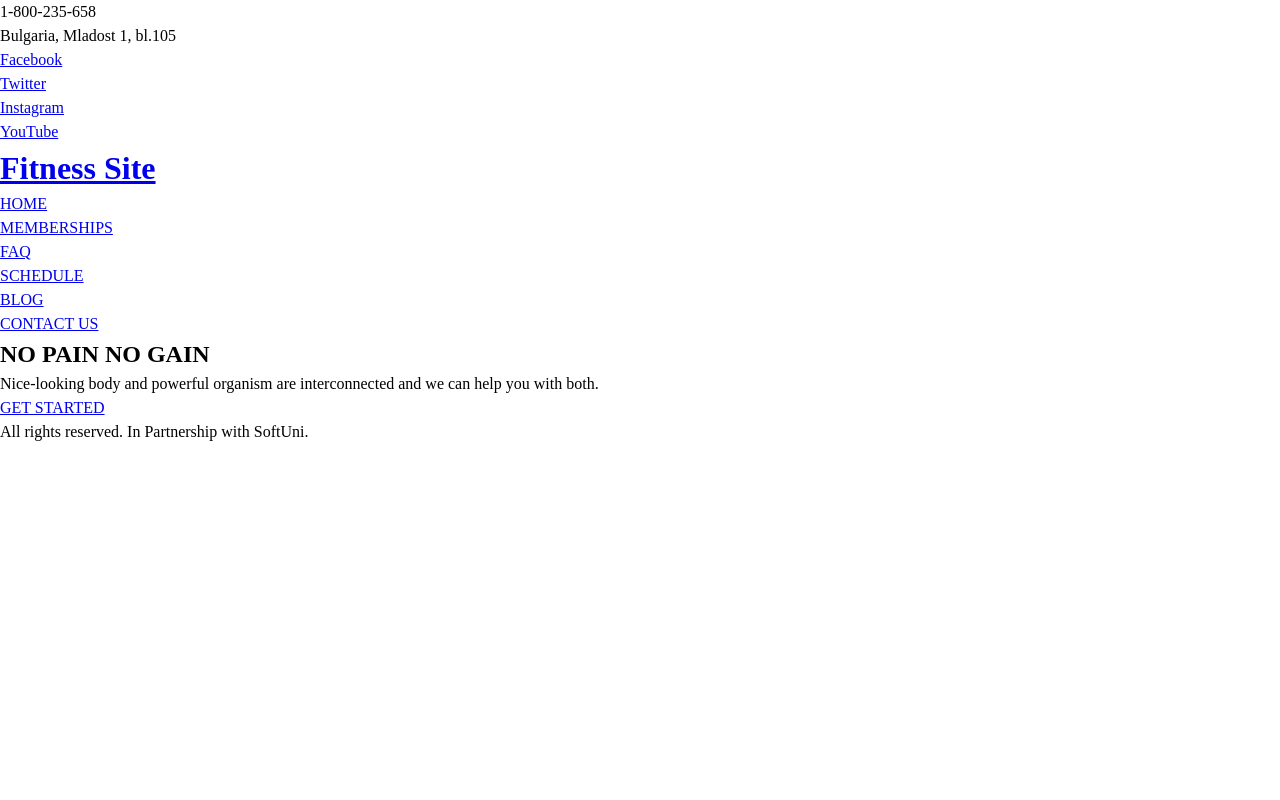
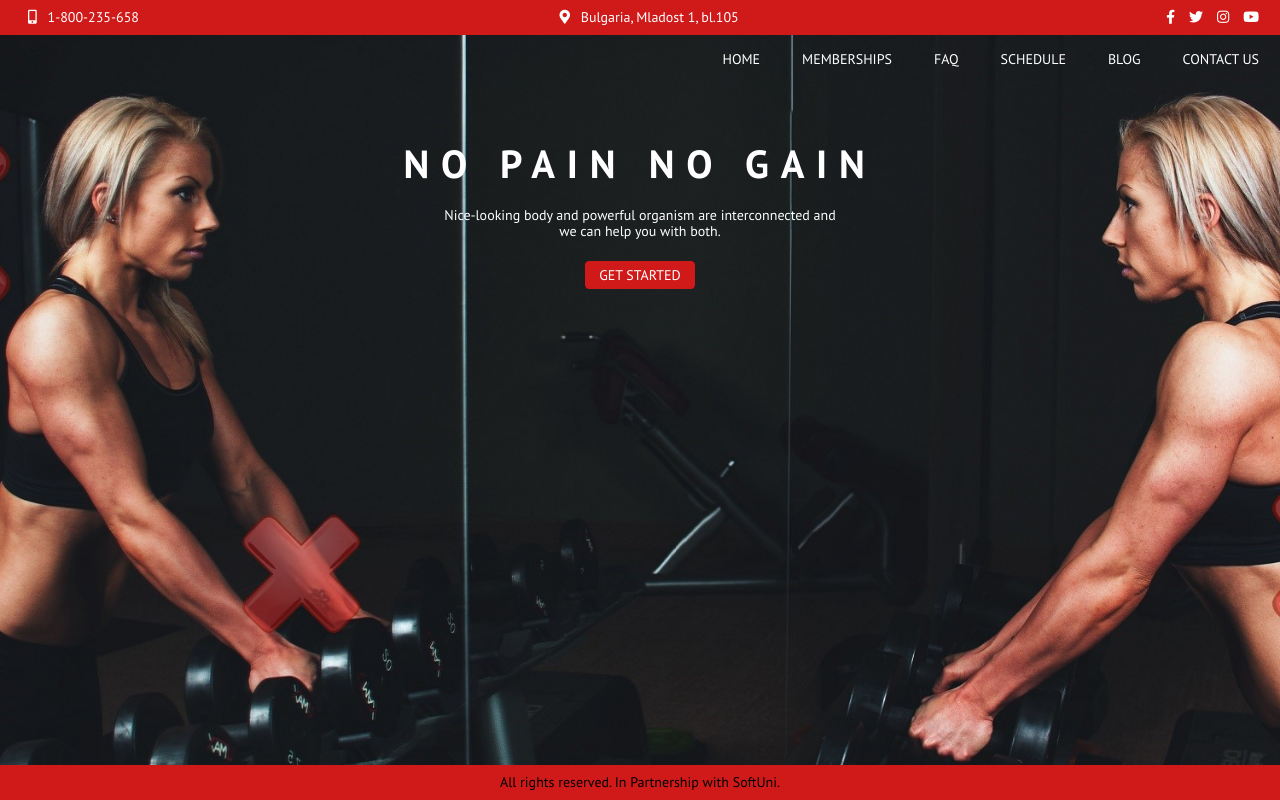
Before and after one commit to AntoanSarafski/SecondExamPreparationHTML-Css, a plain HTML site: page 03.Fitness-Site-Resources/index.html in a window 1280 px wide. Drawn offline with Linux system fonts and the light colour scheme.

Commit message:
Updated 03.Fintess-Site
Commit with all css files and complete design for banner section.

```diff
--- /dev/null
+++ b/03.Fitness-Site-Resources/Styles/layout.css
@@ -0,0 +1,16 @@
+body{
+    background: url(../Image/fitness-main.jpg);
+    background-size: 120% auto;
+    background-position: center -8em;
+    background-repeat: no-repeat;
+}
+
+.site{
+    min-height: 100vh;
+    display: flex;
+    flex-direction: column;
+}
+
+.site-footer{
+    margin-top: auto;
+}
--- /dev/null
+++ b/03.Fitness-Site-Resources/Styles/navigation.css
@@ -0,0 +1,24 @@
+.main-nav {
+    display: flex;
+    justify-content: end;
+
+}
+
+.main-nav ul {
+    display: flex;
+}
+
+.main-nav li,
+.main-nav a {
+    display: block;
+}
+
+.main-nav li {
+    padding: 0 0.5em;
+}
+
+.main-nav a {
+    padding: 1em;
+    text-decoration: none;
+    color: white;
+}
--- a/03.Fitness-Site-Resources/Styles/reset.css
+++ b/03.Fitness-Site-Resources/Styles/reset.css
@@ -25,6 +25,7 @@ ol[role='list'] {
   list-style: none;
   padding: 0;
   margin: 0;
+
 }
 
 /* Set core root defaults */
--- /dev/null
+++ b/03.Fitness-Site-Resources/Styles/sections.css
@@ -0,0 +1,29 @@
+.section-banner{
+    text-align: center;
+    color: white;
+    display: flex;
+    flex-direction: column;
+    align-items: center;
+    padding-top: 4em;
+}
+
+.section-banner h2 {
+    /* word-spacing: 0.4em; */
+    letter-spacing: 0.3em;
+    font-size: 2.8em;
+}
+
+.section-banner p {
+    max-width: 28em;
+    line-height: 1.2;
+}
+
+.section-banner a {
+    display: inline-block;
+    background-color: #D01919;
+    text-decoration: none;
+    color: white;
+    padding: 0.5em 1em;
+    border-radius: 0.3em;
+    line-height: 1;
+}
--- /dev/null
+++ b/03.Fitness-Site-Resources/Styles/site-footer.css
@@ -0,0 +1,11 @@
+.site-footer{
+    display: flex;
+    justify-content: center;
+    padding: 0.5em 1em;
+    background-color: #D01919;
+    color: black;
+}
+
+.site-footer p{
+    padding: 0;
+}
--- /dev/null
+++ b/03.Fitness-Site-Resources/Styles/site-header.css
@@ -0,0 +1,48 @@
+.top-bar{
+    display: flex;
+    justify-content: space-between;
+    padding: 0.5em 1em;
+    background-color: #D01919;
+    color: white;
+}
+
+.top-bar p{
+    padding: 0;
+}
+
+
+header .phone{
+    padding-left: 1em;
+}
+header .phone .phone-number{
+    padding-left: 0.5em;
+}
+
+header .address .address-location{
+    padding-left: 0.5em;
+}
+.socials{
+    display: flex;
+}
+
+.socials li,
+.socials a{
+    display: block;
+    text-decoration: none;
+}
+
+.socials li{
+    padding: 0 0.5em;
+}
+
+.socials a{
+    color: #fff;
+}
+
+h1{
+    text-decoration: none;
+}
+
+.site-header .site-title{
+    display: none;
+}
--- /dev/null
+++ b/03.Fitness-Site-Resources/Styles/site.css
@@ -0,0 +1,8 @@
+@import url(reset.css);
+@import url(typography.css);
+@import url(layout.css);
+@import url(navigation.css);
+@import url(sections.css);
+@import url(site-header.css);
+@import url(site-footer.css);
+@import url('https://cdnjs.cloudflare.com/ajax/libs/font-awesome/5.15.3/css/all.min.css');
--- /dev/null
+++ b/03.Fitness-Site-Resources/Styles/typography.css
@@ -0,0 +1,25 @@
+@import url('https://fonts.googleapis.com/css2?family=PT+Sans:ital,wght@0,400;0,700;1,400;1,700&family=PT+Serif:ital,wght@0,400;0,700;1,400;1,700&display=swap');
+
+html{
+    font: 14px/1.5 "PT Sans", sans-serif;
+}
+
+body, input, textarea{
+    font: inherit;
+}
+
+h1, h2, h3, h4, h5, h6 {
+    margin-bottom: 0.5em;
+    line-height: 1.2;
+}
+
+h1 { font-size: 2.8em; }
+h2 { font-size: 1.2em; }
+h3 { font-size: 1.8em; }
+h4 { font-size: 1.4em; }
+h5 { font-size: 1.2em; }
+h6 { font-size: 1em; }
+
+p, ul, ol {
+    padding-bottom: 1.5em;
+}
--- a/03.Fitness-Site-Resources/index.html
+++ b/03.Fitness-Site-Resources/index.html
@@ -4,8 +4,7 @@
     <meta charset="UTF-8">
     <meta name="viewport" content="width=device-width, initial-scale=1.0">
     <title>Fitness Site</title>
-    <link rel="stylesheet" href="Styles/reset.css">
-    <link rel="stylesheet" href="Styles/main.css">
+    <link rel="stylesheet" href="Styles/site.css">
 </head>
 <body>
 
@@ -13,18 +12,21 @@
 
         <header class="site-header">
             <div class="top-bar">
-                <p class="phone">1-800-235-658</p>
-                <p class="address">Bulgaria, Mladost 1, bl.105</p>
+                <p class="phone"><i class="fas fa-mobile-alt"></i> <span class="phone-number">1-800-235-658</span></p>
+                <p class="address"><i class="fas fa-map-marker-alt"></i> <span class="address-location">Bulgaria, Mladost 1, bl.105</span></p>
                 <ul class="socials" role="list">
-                    <li><a href="#"><span>Facebook</span></a></li>
-                    <li><a href="#"><span>Twitter</span></a></li>
-                    <li><a href="#"><span>Instagram</span</a></li>
-                    <li><a href="#"><span>YouTube</span</a></li>
+                    <li><a href="#"><span><i class="fab fa-facebook-f"></i></span></a></li>
+                    <li><a href="#"><span><i class="fab fa-twitter"></i></span></a></li>
+                    <li><a href="#"><span><i class="fab fa-instagram"></i></span</a></li>
+                    <li><a href="#"><span><i class="fab fa-youtube"></i></span></a></li>
                 </ul>
             </div>
 
-            <h1>Fitness Site</h1>
+
+            <h1 class="site-title">Fitness Site</h1>
+
             <nav>
+                <nav class="main-nav">
                     <ul role="list">
                         <li><a href="#"><span>HOME</span></a></li>
                         <li><a href="#"><span>MEMBERSHIPS</span></a></li>
@@ -34,11 +36,15 @@
                         <li><a href="#"><span>CONTACT US</span></a></li>
                     </ul>
                 </nav>
+            </nav>
         </header>
 
         <section class="section-banner">
 
+            <!-- <img src="image/fitness-main.jpg" alt="" class="banner-logo"> -->
+
             <h2>NO PAIN NO GAIN</h2>
+
             <p>Nice-looking body and powerful organism are interconnected and we can help you with both.</p>
             <a href="#">GET STARTED</a>
         </section>
```
Also changed, not shown: 03.Fitness-Site-Resources/Styles/main.css (deleted). Lines whose indentation alone changed are shown as unchanged.
